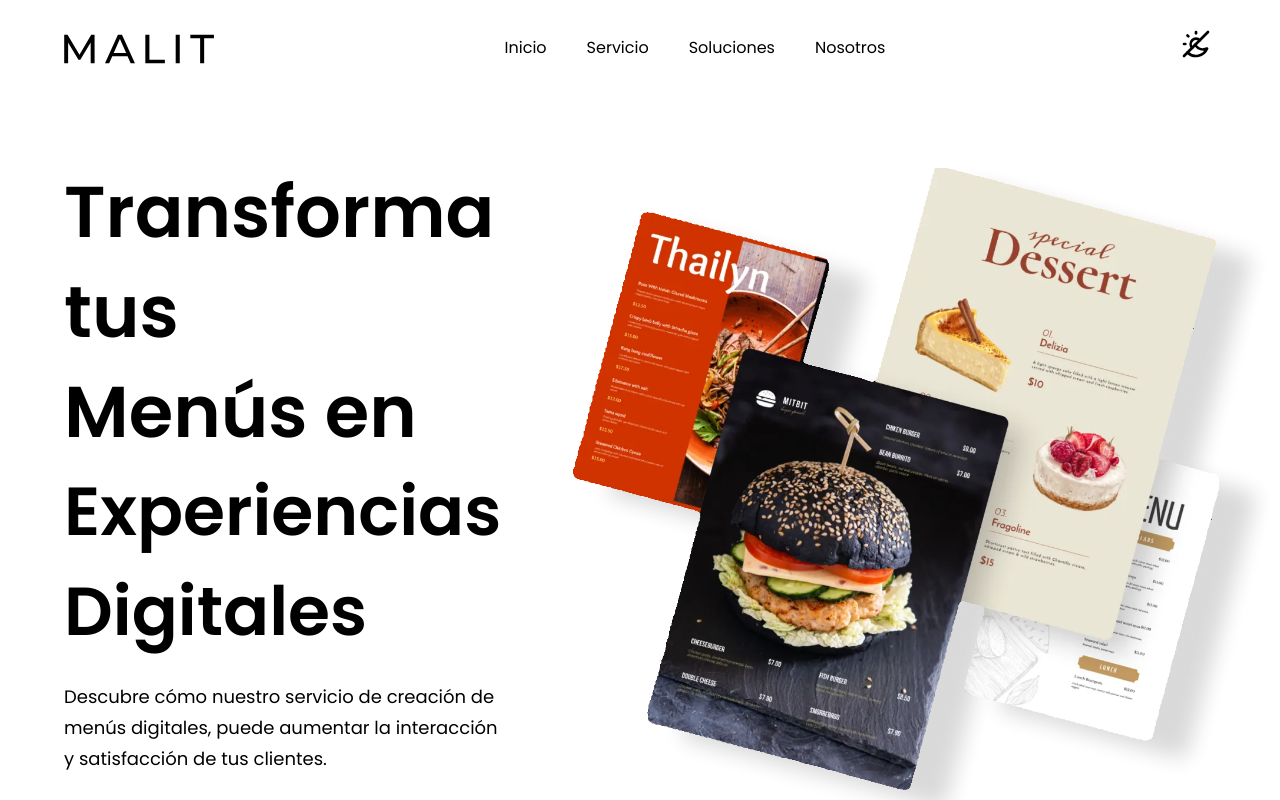
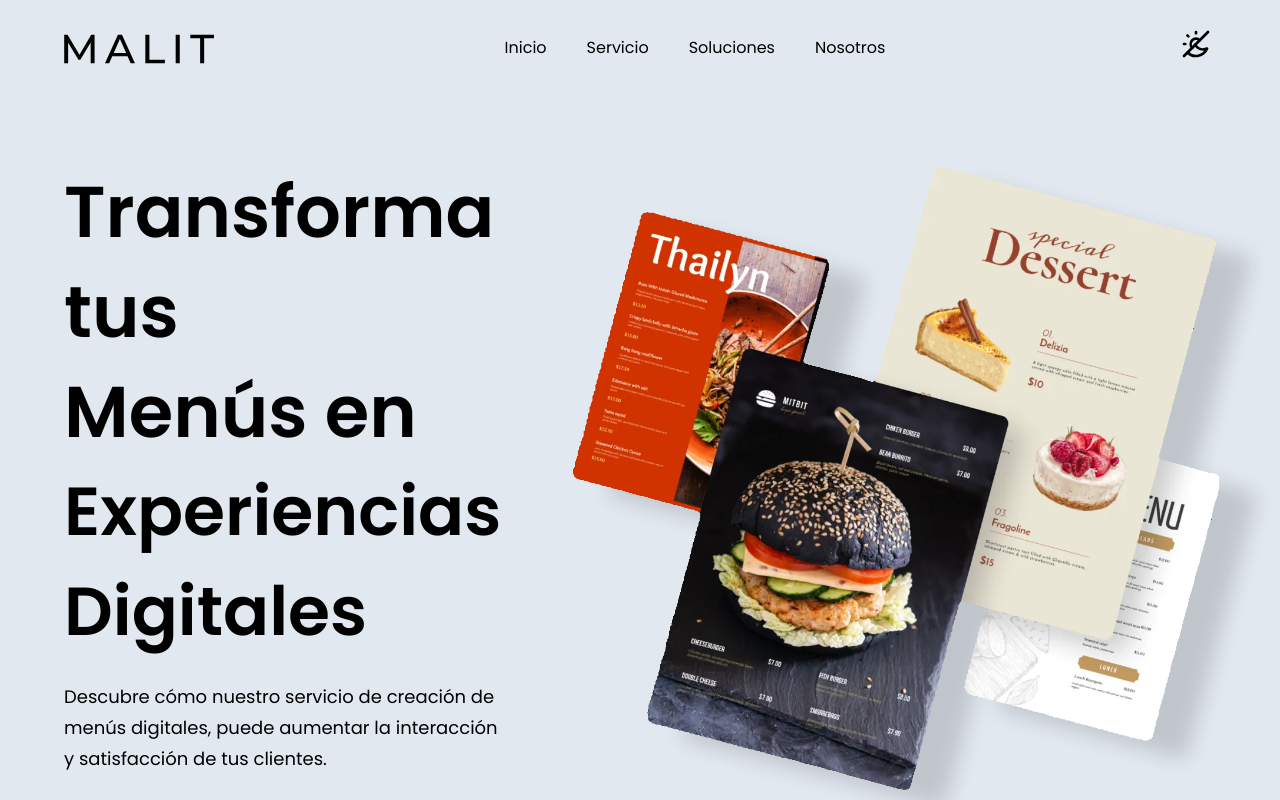
Before and after one commit to JHUMBERTTO/Malit, a React (Vite) app: page /experimental_features_malit in a window 1280 px wide. Shown: the top 800 px of the page. Built offline with nearby package versions, Linux system fonts and the light colour scheme.

Commit message:
Update codebase according to latest design

```diff
--- a/src/SOON.jsx
+++ b/src/SOON.jsx
@@ -1,5 +1,6 @@
 import React, { useEffect, useState } from 'react'
 import { logo, instagram } from './assets'
+import DarkButton from './components/DarkButton'
 
 const soon = () => {
   const [randomWord, setRandomWord] = useState('')
@@ -17,8 +18,11 @@ const soon = () => {
   }, [])
 
   return (
-    <div className='flex flex-col h-screen justify-center items-center bg-slate-200 dark:bg-slate-900 text-slate-200'>
+    <div className='flex flex-col h-screen justify-center items-center bg-slate-200 dark:bg-slate-900 dark:text-slate-200'>
       <div className='flex flex-col  items-center mt-4'>
+        <header className='flex !justify-end !items-end '>
+          <DarkButton />
+        </header>
         <img className='max-w-full max-h-full dark:invert' src={logo} alt='Logo' />
         <h1 className='text-3xl font-semibold mt-20 w-3/4 tracking-wide max-sm:text-xl text-center'>{randomWord}</h1>
       </div>
--- a/src/assets/index.js
+++ b/src/assets/index.js
@@ -11,7 +11,7 @@ import menus from './menus.png'
 import malit from './MalitLogo.png'
 import sunmoon from './sunmoon.svg'
 
-export {
+export{
   sunmoon,
   language,
   malit,
@@ -22,6 +22,6 @@ export {
   shield,
   star,
   menu,
-  close,
-  instagram
+  instagram,
+  close
 }
--- /dev/null
+++ b/src/components/DarkButton.jsx
@@ -0,0 +1,36 @@
+import { useEffect, useState } from 'react'
+import sunmoon from '../assets/sunmoon.svg'
+const DarkButton = () => {
+    const [theme, setTheme] = useState(() => {
+        if(localStorage.theme === 'dark' || (!('theme' in localStorage) && window.matchMedia('(prefers-color-scheme: dark)').matches)) {
+         return "dark"
+        }
+        return "light"
+        });
+      useEffect(()=>{
+        if(theme == "dark"){
+          document.querySelector("html").classList.add("dark")
+        }else{
+          document.querySelector("html").classList.remove("dark")
+        }
+      },[theme])
+      const handleTheme = () => {
+        setTheme(prevTheme => prevTheme === "light" ? "dark" : "light")
+      }
+  return (
+    <div>
+    <button
+        onClick={handleTheme}
+        className="relative w-10 h-10 p-1 bg-transparent border-none"
+    >
+    <img
+        src={sunmoon}
+        alt="Sun and Moon"
+        className={`w-full h-full dark:invert ${theme === 'light' ? 'filter brightness-75' : ''} hover:scale-110 transition-all`}
+    />
+    </button>
+    </div>
+  )
+}
+
+export default DarkButton
--- a/src/components/Hero.jsx
+++ b/src/components/Hero.jsx
@@ -3,8 +3,8 @@ import styles from '../style'
 
 const Hero = () => (
   <section id='inicio' className={`flex md:flex-row justify-between flex-col ${styles.paddingY} dark:bg-slate-900`}>
-    <div data-aos='fade-right' data-aos-offset='300' data-aos-easing='ease-in-sine' data-aos-duration='1200' className='flex justify-start items-start flex-col xl:px-0 sm:px-16 px-6'>
-      <div className='flex flex-row justify-between items-center w-full'>
+    <div data-aos='fade-right' data-aos-offset='300' data-aos-easing='ease-in-sine' data-aos-duration='1200' className='flex justify-start items-start flex-col xl:px-0 sm:px-16 px-6 dark:bg-slate-900'>
+      <div className='flex flex-row justify-between items-center w-full dark:bg-slate-900'>
         <h1 className='flex-1 font-poppins font-semibold ss:text-[72px] text-[52px] text-black ss:leading-[100px] leading-[75px] dark:text-slate-100'>
           Transforma tus
           <br className='sm:block hidden' /> {' '}
--- a/src/components/Navbar.jsx
+++ b/src/components/Navbar.jsx
@@ -1,26 +1,10 @@
 import { useEffect, useState } from 'react'
-import {sunmoon,close, language, logo, menu } from '../assets'
+import {close, language, logo, menu } from '../assets'
 import { navLinks } from '../constants'
+import DarkButton from './DarkButton'
 
 const Navbar = () => {
   const [toggle, setToggle] = useState(false)
-  const [theme, setTheme] = useState(() => {
-    if(localStorage.theme === 'dark' || (!('theme' in localStorage) && window.matchMedia('(prefers-color-scheme: dark)').matches)) {
-     return "dark"
-    }
-    return "light"
-    });
-  useEffect(()=>{
-    if(theme == "dark"){
-      document.querySelector("html").classList.add("dark")
-    }else{
-      document.querySelector("html").classList.remove("dark")
-    }
-  },[theme])
-  const handleTheme = () => {
-    setTheme(prevTheme => prevTheme === "light" ? "dark" : "light")
-  }
-
   return (
     <nav className='flex items-center justify-end navbar transition-all'>
       <div className='w-full flex py-6 items-start justify-between navbar '>
@@ -42,17 +26,7 @@ const Navbar = () => {
             ))}
           </ul>
         </div>
-        <button
-          onClick={handleTheme}
-          className="relative w-10 h-10 p-1 bg-transparent border-none"
-        >
-          <img
-            src={sunmoon}
-            alt="Sun and Moon"
-            className={`w-full h-full dark:invert ${theme === 'light' ? 'filter brightness-75' : ''} hover:scale-110 transition-all`}
-          />
-
-        </button>
+        <DarkButton />
       </div>
 
       <div className='sm:hidden flex flex-1 justify-end fixed z-[10]'>
--- a/src/index.css
+++ b/src/index.css
@@ -20,9 +20,6 @@
 }
 * {
   scroll-behavior: smooth;
-}
-.bgpage{
-  background-color: #ffffff;
 }
 
 .glass{
--- a/src/style.js
+++ b/src/style.js
@@ -8,7 +8,7 @@ const styles = {
   flexStart: 'flex justify-center items-start',
 
   paddingX: 'sm:px-16 px-6',
-  paddingY: 'sm:py-16 py-6',
+  paddingY: 'sm:py-16 py-6 ',
   padding: 'sm:px-16 px-6 sm:py-12 py-4',
 
   marginX: 'sm:mx-16 mx-6',
```
